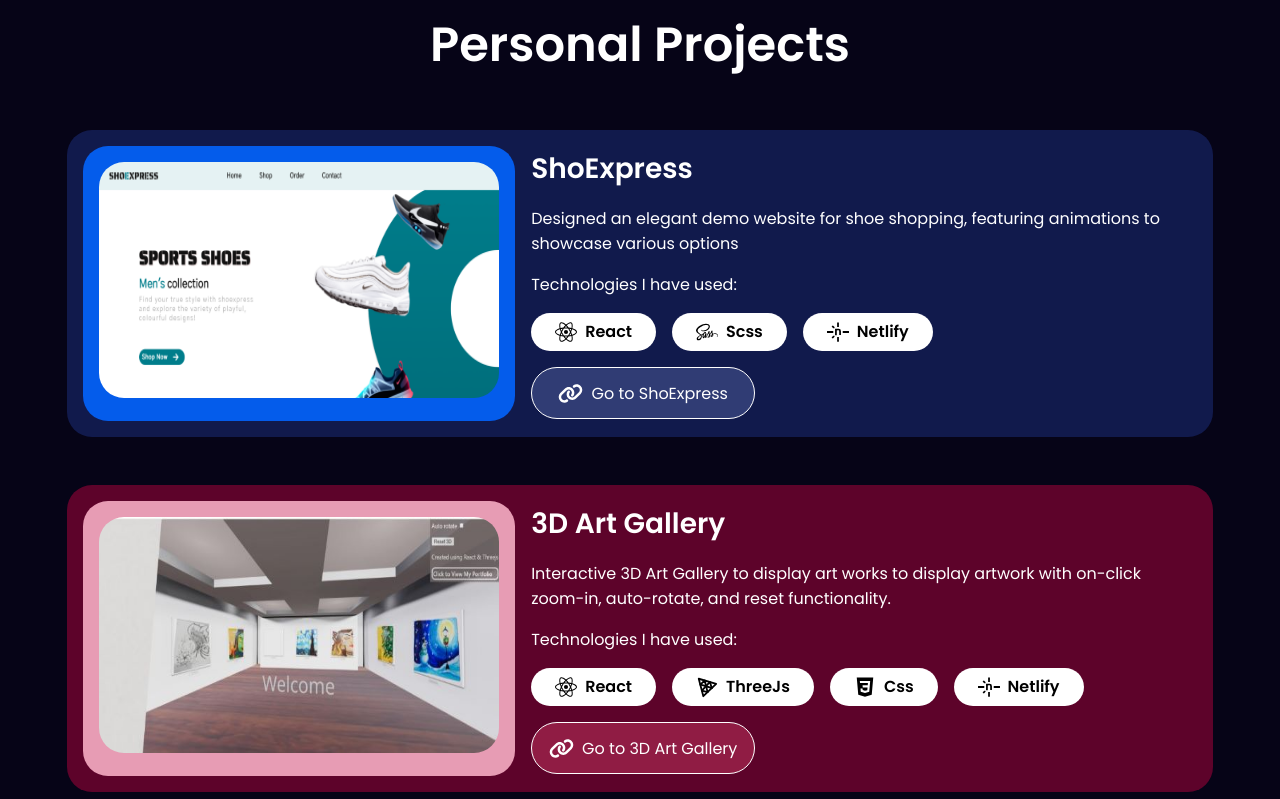
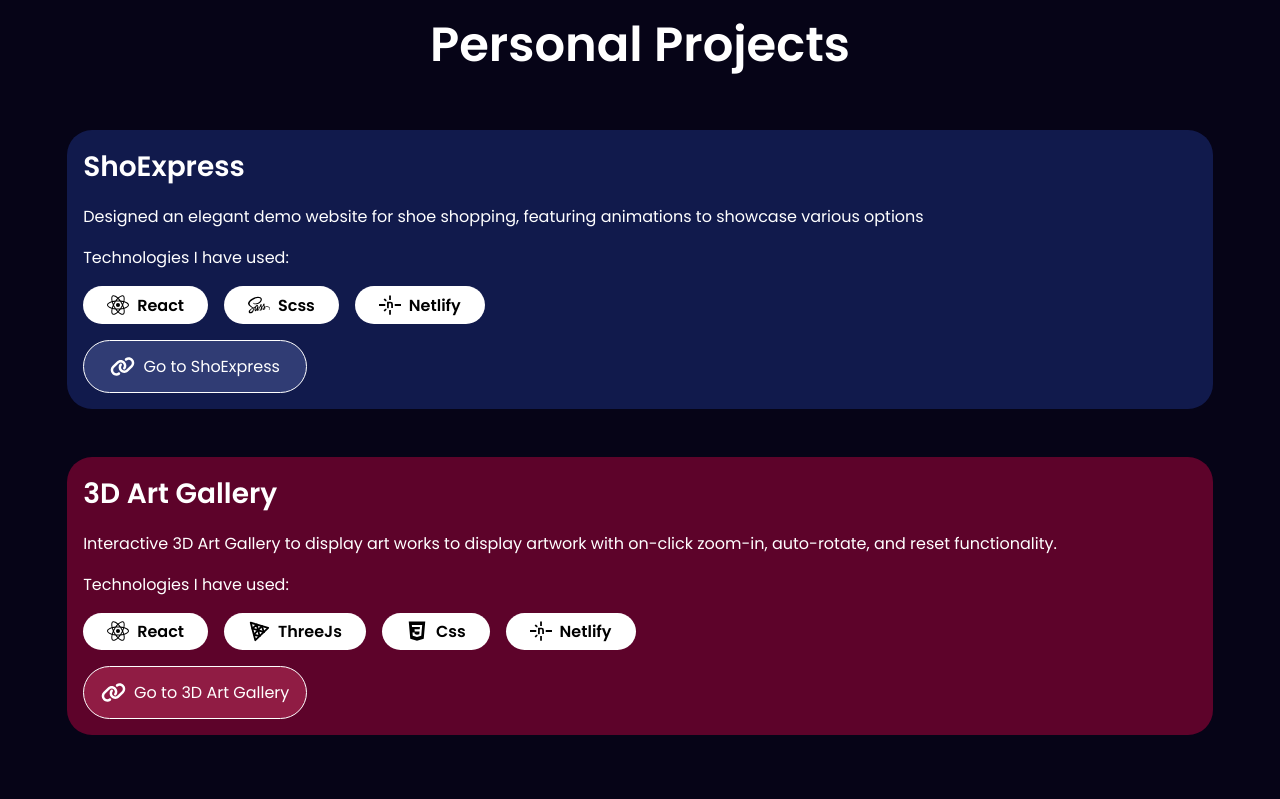
Before and after one commit to priyasonar31/my-portfolio, a React (Create React App) app: page / in a window 1280 px wide. Shown: the part 2260-3059 px from the top of the page. Built offline with nearby package versions, Linux system fonts and the light colour scheme.

Commit message:
css fixes

```diff
--- a/src/components/Projects/Projects.jsx
+++ b/src/components/Projects/Projects.jsx
@@ -74,12 +74,12 @@
       <div className="wrapper">
         {projectConfig.map((item) => (
           <div className="card" style={{ background: item.background.card }}>
-            <div
+            {/* <div
               className="image-card"
               style={{ background: item.background.image }}
             >
               <img className="image" src={item.imgLink} alt="" />
-            </div>
+            </div> */}
             <div className="details-wrapper">
               <div className="details">
                 <div className="title">{item.title}</div>
@@ -107,50 +107,7 @@
           </div>
         ))}
       </div>
-      {/* <div className="card">
-        <div className="image-card">
-          <img className="image" src="./project1.jpg" alt="" />
-        </div>
-        <div className="details-wrapper">
-          <div className="details">
-            <div className="title">3D Art Gallery</div>
-            <div className="desc">
-              Interactive 3D Art Gallery to display art works to display artwork
-              with on-click zoom-in, auto-rotate, and reset functionality
-            </div>
-            <div className="tech-wrapper">
-              <div className="tech-title">Technologies I have used:</div>
-              <div className="capsule-wrapper">
-                {[
-                  {
-                    SvgIcon: SiReact,
-                    text: "React",
-                  },
-                  {
-                    SvgIcon: TbBrandThreejs,
-                    text: "ThreeJs",
-                  },
-                  {
-                    SvgIcon: IoLogoCss3,
-                    text: "Css",
-                  },
-                ].map(({ SvgIcon, text }) => (
-                  <div className="capsule">
-                    <SvgIcon size={22} />
-                    <span className="text">{text}</span>
-                  </div>
-                ))}
-              </div>
-            </div>
-          </div>
-          <div className="button">
-            <FaLink size={25} /> <span>Go to 3D Art Gallery</span>
-          </div>
-        </div>
-      </div> */}
     </section>
   );
 }
 export default Projects;
-
-// rgb(8,92,236)
--- a/src/components/Projects/styles.scss
+++ b/src/components/Projects/styles.scss
@@ -16,15 +16,20 @@
             border-radius: 25px;
             align-items: center;
             flex-wrap: nowrap;
-            justify-content: center;
+            // justify-content: center;
+            width: 100%;
 
             .image-card {
                 padding: 1rem;
                 border-radius: 25px;
+                // width: 41rem;
 
                 .image {
-                    width: 400px;
-                    height: 236px;
+                    // width: 400px;
+                    // height: 236px;
+                    height: 100%;
+                    width: 100%;
+                    object-fit: contain;
                     border-radius: 25px;
                 }
             }
@@ -100,7 +105,8 @@
             .card {
                 flex-wrap: wrap;
             }
+        }
 
-        }
     }
+
 }
```
